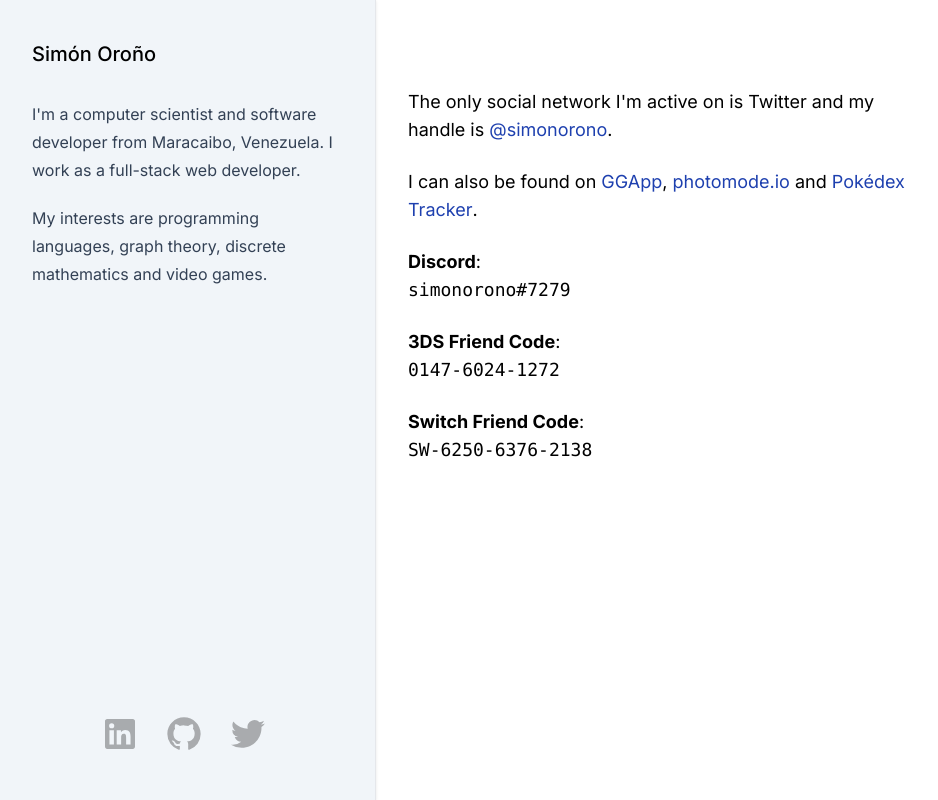
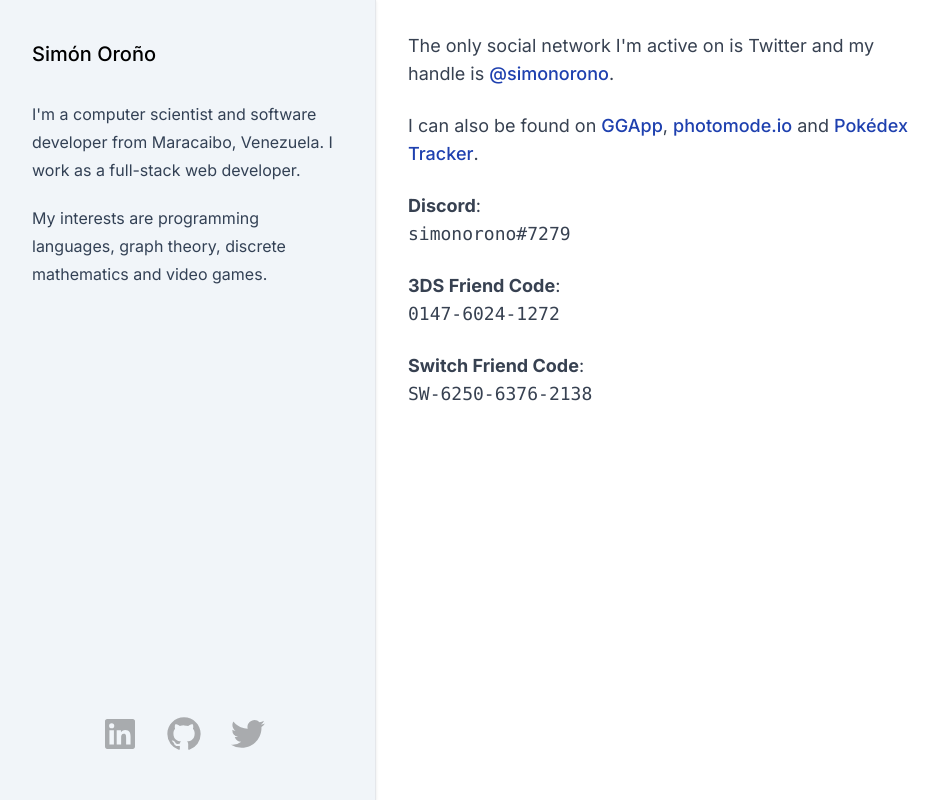
Before and after one commit to simonorono/simonorono-com-v1, a Next.js app: page /social in a window 1280 px wide. Shown: the whole page, without its empty margins (8-946 px from the left). Built offline with nearby package versions, Linux system fonts and the light colour scheme; what vanilla-lazyload would draw is missing.

Commit message:
Remove margin on top and use prose class on /social

```diff
--- a/pages/social.tsx
+++ b/pages/social.tsx
@@ -61,7 +61,7 @@ export default function Social() {
       </Head>
 
       <Layout>
-        <div className="mt-14 space-y-6 text-lg sm:max-w-lg">
+        <div className="prose space-y-6 text-lg sm:max-w-lg">
           <p>
             The only social network I'm active on is Twitter and my handle is{' '}
             {twitterLink}.
```
